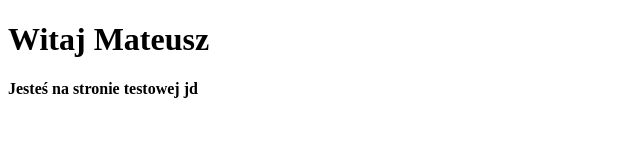
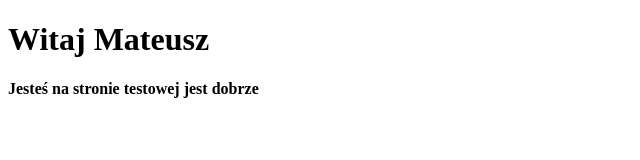
Before and after one commit to Luigisapdochrono/pw-spi, a plain HTML site: page index.html in a window 1280 px wide. Shown: the full height of the page, 0-640 px from the left. Drawn offline with Linux system fonts and the light colour scheme.

Commit message:
Update index.html

```diff
--- a/index.html
+++ b/index.html
@@ -1,4 +1,4 @@
-<!DOCTYPE html>
+ <!DOCTYPE html>
 <html lang="en">
 <head>
     <meta charset="UTF-8">
@@ -9,7 +9,7 @@
     <header>
         <h1>Witaj Mateusz</h1>
         <b>Jesteś na stronie testowej</b>
-        <b>jd</b>
+        <b>jest dobrze</b>
     </header>
 </body>
 </html>
```
